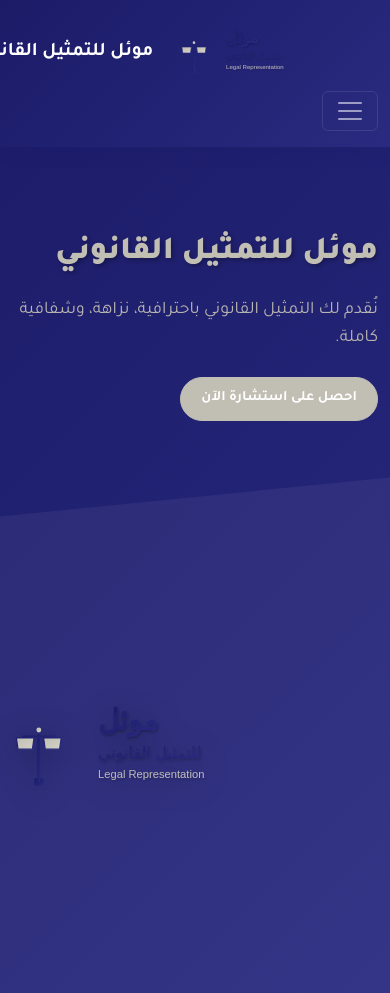
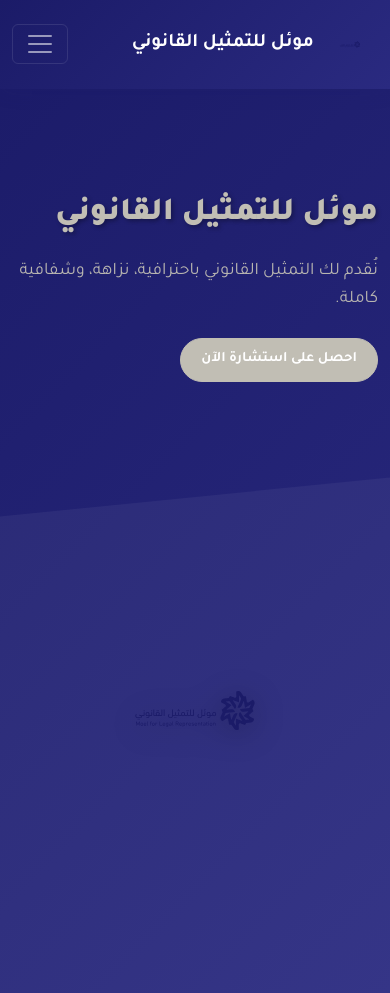
Before and after one commit to sul166/moel.sa, a Flask app: page / in a window 390 px wide. Shown: the top 993 px of the page. Run offline with Flask 3, Linux system fonts and the light colour scheme.

Commit message:
Improve logo size and responsiveness across different screen sizes
Updates logo dimensions in CSS with clamp() for responsiveness and removes logo.pdf.

Replit-Commit-Author: Agent
Replit-Commit-Session-Id: a180257e-a8e8-4610-afa3-dc94bad31326
Replit-Commit-Screenshot-Url: https://storage.googleapis.com/screenshot-production-us-central1/88a8c718-d6b8-4c84-a906-ba958639adf0/51207ce2-0088-43f6-81e9-cb46600549aa.jpg

```diff
--- a/static/css/style.css
+++ b/static/css/style.css
@@ -95,9 +95,12 @@ h1, h2, h3, h4, h5, h6 {
 }
 
 .navbar-brand img {
-    height: 65px;
+    height: clamp(70px, 8vw, 90px);
     width: auto;
-    max-width: 280px;
+    max-width: clamp(280px, 40vw, 500px);
+    transition: all 0.3s ease;
+    object-fit: contain;
+    aspect-ratio: auto;
 }
 
 .brand-text {
@@ -162,9 +165,12 @@ h1, h2, h3, h4, h5, h6 {
 }
 
 .hero-logo {
-    max-width: 400px;
+    max-width: clamp(400px, 55vw, 700px);
     height: auto;
     filter: drop-shadow(0 5px 15px rgba(0, 0, 0, 0.3));
+    transition: all 0.3s ease;
+    object-fit: contain;
+    aspect-ratio: auto;
 }
 
 /* Sections */
@@ -674,6 +680,55 @@ h1, h2, h3, h4, h5, h6 {
     }
 }
 
+/* Responsive Logo Sizing */
+@media (max-width: 576px) {
+    .navbar-brand img {
+        height: clamp(45px, 12vw, 65px);
+        max-width: clamp(180px, 70vw, 300px);
+    }
+
+    .hero-logo {
+        max-width: clamp(220px, 85vw, 400px);
+    }
+
+    .hero-title {
+        font-size: 2rem;
+    }
+}
+
+@media (min-width: 577px) and (max-width: 992px) {
+    .navbar-brand img {
+        height: clamp(55px, 9vw, 75px);
+        max-width: clamp(220px, 45vw, 380px);
+    }
+
+    .hero-logo {
+        max-width: clamp(280px, 60vw, 500px);
+    }
+}
+
+@media (min-width: 993px) and (max-width: 1400px) {
+    .navbar-brand img {
+        height: clamp(65px, 7vw, 85px);
+        max-width: clamp(300px, 35vw, 450px);
+    }
+
+    .hero-logo {
+        max-width: clamp(400px, 45vw, 600px);
+    }
+}
+
+@media (min-width: 1401px) {
+    .navbar-brand img {
+        height: clamp(75px, 6vw, 95px);
+        max-width: clamp(350px, 30vw, 550px);
+    }
+
+    .hero-logo {
+        max-width: clamp(500px, 40vw, 750px);
+    }
+}
+
 /* Accessibility improvements */
 .sr-only {
     position: absolute;
```
Also changed, not shown: static/images/logo.svg, 1 other file.
